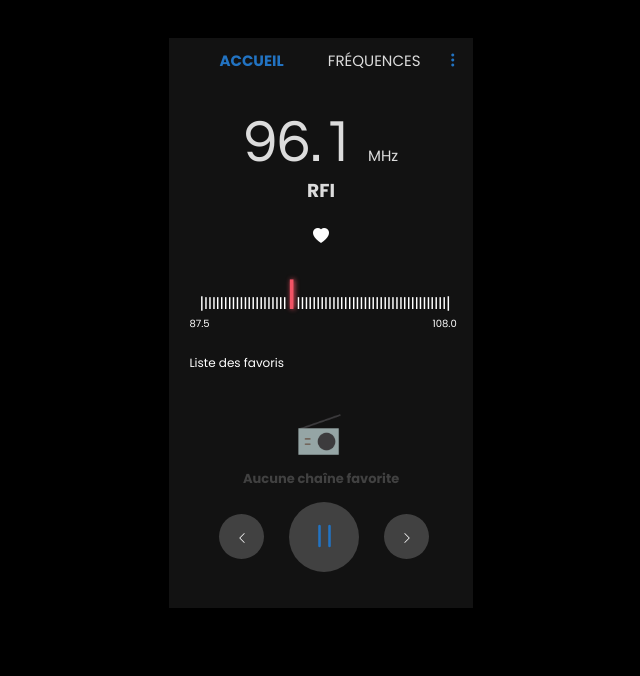
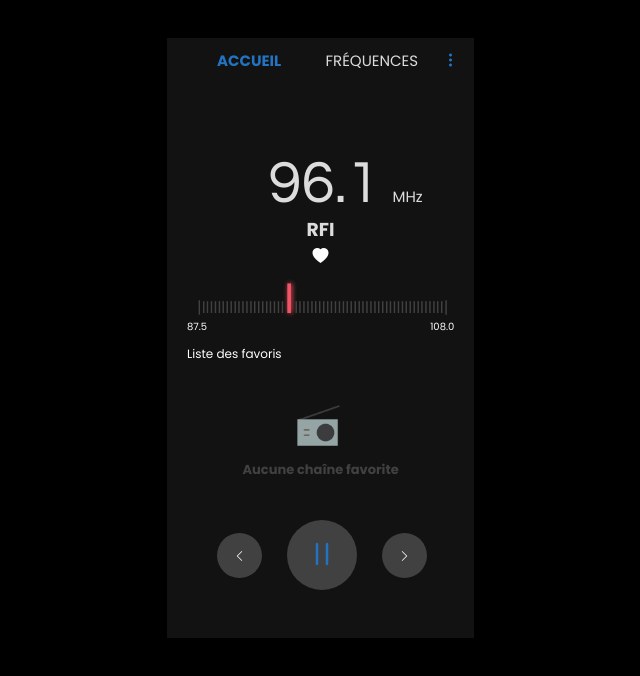
Before and after one commit to nishalbruce/Radio-Interface, a plain HTML site: page index.html in a window 1280 px wide. Shown: the whole page, without its empty margins (281-921 px from the left). Drawn offline with nearby package versions, Linux system fonts and the light colour scheme.

Commit message:
Radio Interface

```diff
--- a/index.html
+++ b/index.html
@@ -13,17 +13,17 @@
                <div class="menu">
                     <a href="index.html" class="active">Accueil</a>
                     <a href="frequences.html">Fr&eacute;quences</a>
-                    <i class="bi bi-three-dots-vertical"></i> <!-- menu icon-->
+                    <i class="bi bi-three-dots-vertical"></i>
                </div>
                <div class="content">
                     <div class="freq">
                          <p>96.1 <span>MHz</span></p>
                          <h3>RFI</h3>
-                         <i class="bi bi-heart-fill" style="color: #fff;"></i> <!-- Heart icon-->
+                         <i class="bi bi-heart-fill" style="color: #fff;"></i>
                     </div>
                     <div class="bars">
                          <div class="vertic">
-                              <p style="color: #fff;">|lllllllllllllllllllll<span>l</span>llllllllllllllllllllllllllllllllllllll|</p>
+                              <p>|lllllllllllllllllllll<span>l</span>llllllllllllllllllllllllllllllllllllll|</p>
                          </div>
                          <div class="div">
                               <p class="first">87.5</p>
--- a/style.css
+++ b/style.css
@@ -2,28 +2,26 @@
 *
 {
      font-family: 'Poppins', sans-serif;
+     margin: 0;
+     padding: 0;
 }
 body
 {
      background-color: #000;
 }
-/* #0E0E0E = background-color for menu */
-/* #F25365 = color for selection bar */
-/* #DCDCDC = color for text and heart */
-/* #2273C2 = color for pause button */
-/* #414141 = background-color for buttons */
+
 .box
 {
      background-color: #121212;
      margin: 3% 35%;
      width: 24%;
-     height: 570px;
+     height: 600px;
 }
 .menu
 {
      padding: 10px;
      align-items: center;
-
+     margin-bottom: 70px;
 }
 .menu a
 {
@@ -37,6 +35,7 @@ body
 {
      color: #2273C2;
      padding-left: 20px;
+     cursor: pointer;
 }
 .menu a.active
 {
@@ -52,26 +51,19 @@ body
 {
      font-family: "Century Gothic";
      font-size: 60px;
-     line-height: 1px;
+     margin-right: -50px;
 }
 .freq span
 {
      font-size: 15px;
+}
 
-}
-.freq i
-{
-     margin-top: -30px;
-}
-.freq h3
-{
-     margin-top: -40px;
-}
 .liste
 {
      color: #fff;
      font-size: 12px;
      margin-left: 20px;
+     margin-top: 10px;
 }
 .vertic
 {
@@ -91,7 +83,7 @@ body
 {
      display: flex;
      margin-left: 20px;
-     margin-top: -35px;
+     margin-top: -10px;
 }
 .div p
 {
@@ -106,6 +98,7 @@ body
 {
      align-items: center;
      margin-top: 40px;
+     margin-bottom: 40px;
 }
 .radio img
 {
```
